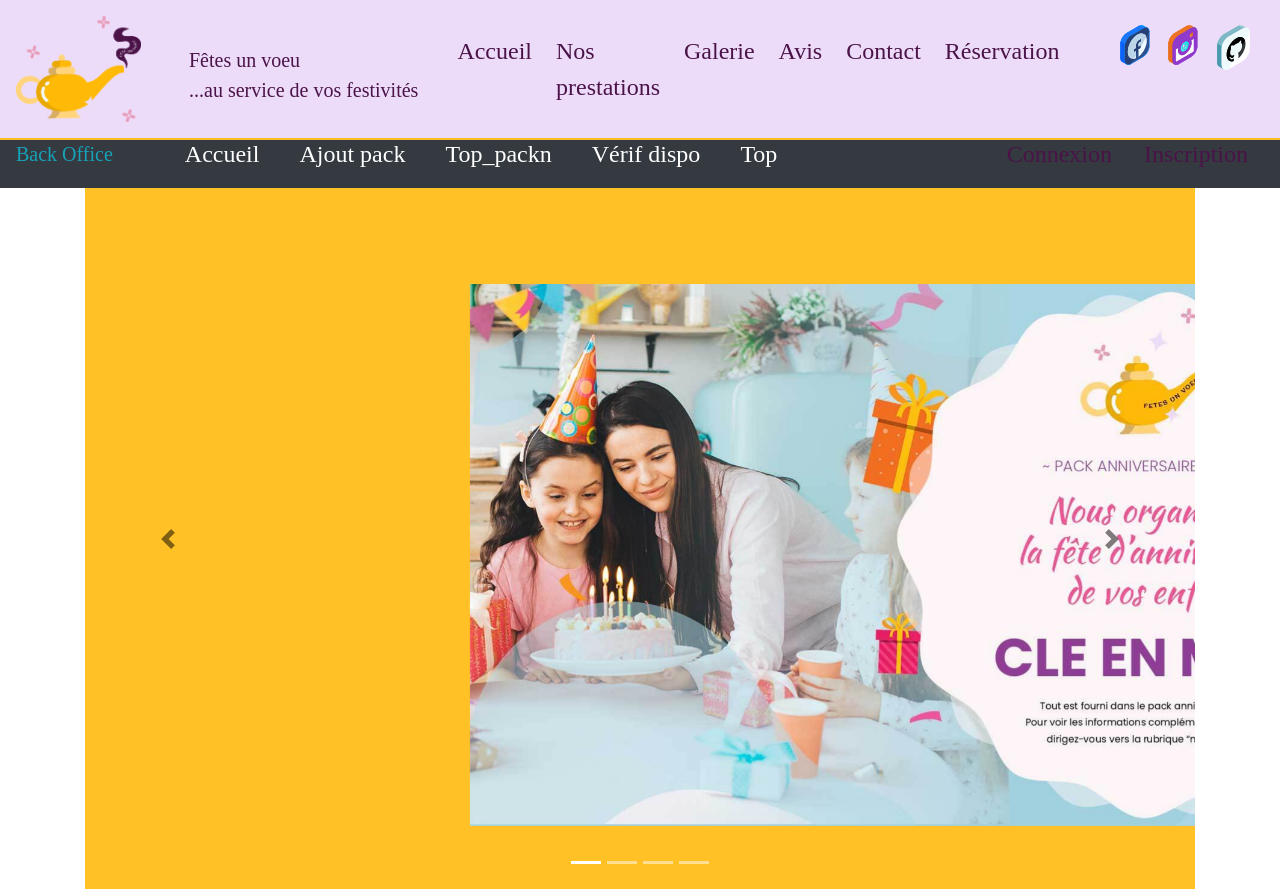
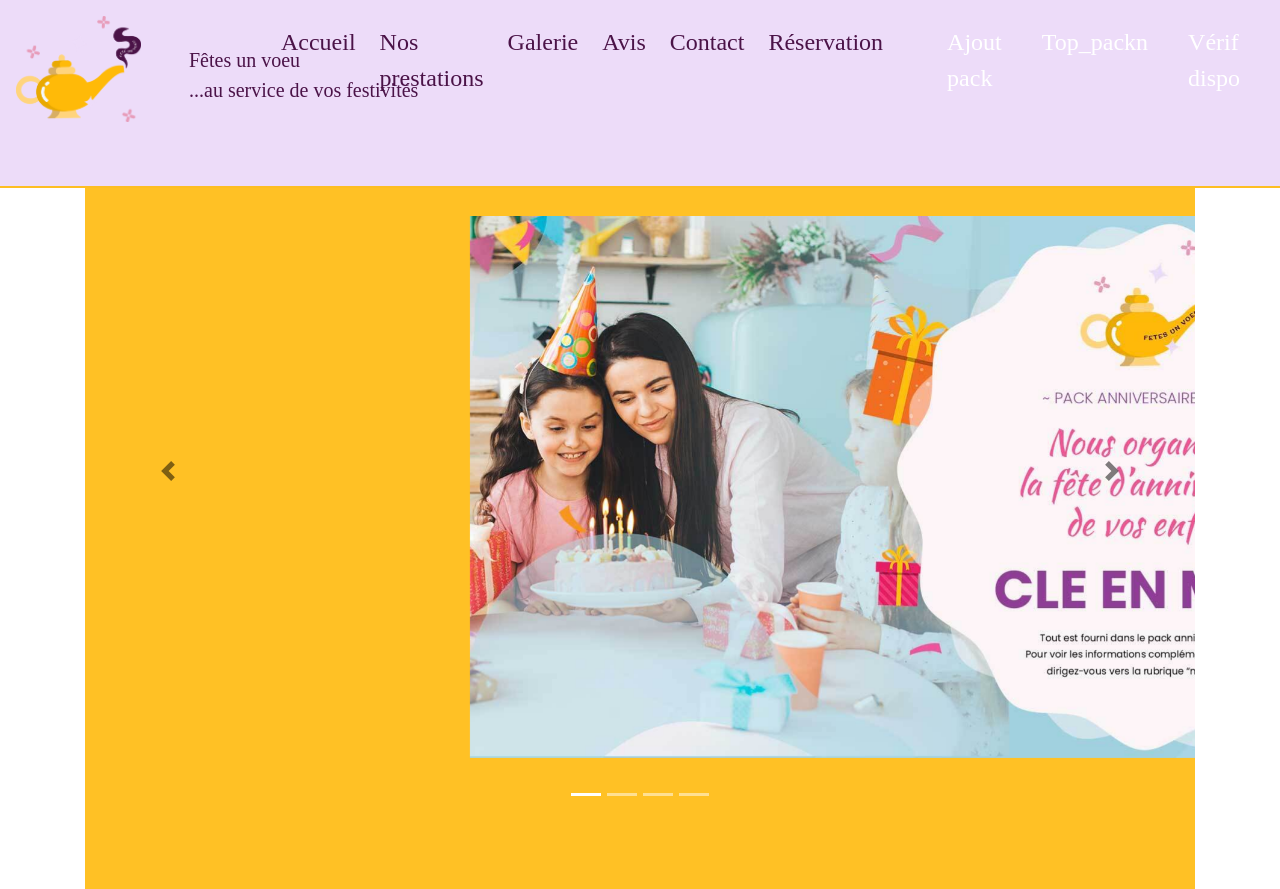
Before and after one commit to PriscaR78/fetes_un_voeu, a Symfony app: template templates/front/profil.html.twig in a window 1280 px wide. Shown: the top 889 px of the page. Run offline with Twig, Linux system fonts and the light colour scheme; the template is opened without the code that fills it, so the values that code supplies are empty; some libraries are stand-ins or nearby versions; some web fonts are replaced.

Commit message:
« modifs_prisca »

```diff
--- a/templates/base.html.twig
+++ b/templates/base.html.twig
@@ -40,9 +40,7 @@
 
            {% endblock %}
 	</head>
-	<body>
-
-		<header>
+	<header>
 
     <nav class="d-flex navbar-default navbar-expand-md fixed-top p-3 ">
 				<div><a href="/prisca"> <img src={{asset('images/imagesUpload/logo/logo_fetes_un_voeu.png')}} alt="Logo fête un voeu" width="125">
@@ -81,36 +79,6 @@
 					</a>
 				</li>
 
-				<!-- Section: Social media -->
-
-				<a href="https://www.facebook.com/fetesvosvoeux" target="blank"><img src="{{asset('/images/imagesUpload/icones/facebook.svg')}}" width="40em" height="40em" class="mr-2"></img></a>
-				<a href="https://www.instagram.com/fetes_unvoeu/?hl=fr" target="blank"><img src="{{asset('/images/imagesUpload/icones/instagram-orange.svg')}}" width="40em" height="40em" class="mr-2" ></img></a>
-				<a href="https://github.com/PriscaR78/fetes_un_voeu" target="blank"><img src="{{asset('/images/imagesUpload/icones/github-border-dark.svg')}}" width="45em" height="45em" class="mr-5"></img></a>
-
-
-					<li class="nav-item active mr-2">
-					<a href=""><img class="bd-placeholder-img rounded-circle" width="50" height="50" src={{asset('/images/imagesUpload/icones/fem.jpeg')}} role="img" aria-label="profil">
-					</a></img>
-
-
-			</ul>
-
-</div>
- </nav>
-
-
-    <nav class="navbar navbar-expand-lg navbar-light bg-dark">
-        <a class="navbar-brand text-info" href="{{ path('home')}}">Back Office</a>
-        <button class="navbar-toggler" type="button" data-toggle="collapse" data-target="#navbarSupportedContent"
-                aria-controls="navbarSupportedContent" aria-expanded="false" aria-label="Toggle navigation">
-            <span class="navbar-toggler-icon"></span>
-        </button>
-
-        <div class="collapse navbar-collapse ml-5" id="navbarSupportedContent">
-            <ul class="navbar-nav mr-auto">
-                <li class="nav-item active mr-4">
-                    <a class="nav-link text-white" href="{{ path('home')}} ">Accueil</a>
-                </li>
                 <li class="nav-item active mr-4">
                     <a class="nav-link text-white" href="{{ path('ajout_pack')}} ">Ajout pack</a>
                 </li>
@@ -124,8 +92,18 @@
                     <a class="nav-link text-white" href="{{ path('top_pack')}}">Top</a>
                 </li>
 
-            </ul>
-            {% if app.user %}
+				<!-- Section: Social media -->
+
+				<a href="https://www.facebook.com/fetesvosvoeux" target="blank"><img src="{{asset('/images/imagesUpload/icones/facebook.svg')}}" width="40em" height="40em" class="mr-2"></img></a>
+				<a href="https://www.instagram.com/fetes_unvoeu/?hl=fr" target="blank"><img src="{{asset('/images/imagesUpload/icones/instagram-orange.svg')}}" width="40em" height="40em" class="mr-2" ></img></a>
+				<a href="https://github.com/PriscaR78/fetes_un_voeu" target="blank"><img src="{{asset('/images/imagesUpload/icones/github-border-dark.svg')}}" width="45em" height="45em" class="mr-5"></img></a>
+
+
+					<li class="nav-item active mr-2">
+					<a href=""><img class="bd-placeholder-img rounded-circle" width="50" height="50" src={{asset('/images/imagesUpload/icones/fem.jpeg')}} role="img" aria-label="profil">
+					</a></img>
+
+	 {% if app.user %}
                 <div class="nav-item dropdown my-2 my-lg-0 mr-5">
                     <a class="nav-link dropdown-toggle text-white" href="#" id="navbarDropdown" role="button"
                        data-toggle="dropdown" aria-haspopup="true" aria-expanded="false">
@@ -146,14 +124,14 @@
                 <a class="nav-link " href="{{path('login')}}">Connexion</a>
                 <a class="nav-link " href="{{ path('inscription') }}">Inscription</a>
             {% endif %}
-        </div>
-    </nav>
+			</ul>
+
+</div>
+ </nav>
+
 </header>
-
+<body>
     <div class="container">
-
-
-
 
 <main role="main">
 <div id="myCarousel" class="carousel slide img-fluid mx-auto" data-ride="carousel"><ol class="carousel-indicators">
@@ -198,7 +176,7 @@ Fêtes un voeu, au service de vos festivités !</p></div></div><br>
 
 <!-- Marketing messaging and featurettes
 					    ================================================== --><!-- Wrap the rest of the page in another container to center all the content. -->
-						<div class="container marketing">{% block content %}{% endblock %} </div><!-- /.container --><!-- FOOTER --><!-- RENSEIGNEMENYS --><!-- Footer -->
+						<div class="container marketing">{% block content %}{% endblock %} </div>
 <footer class="text-center bg-light text-muted "> <!-- CONTACT -->
 <div class="mb-5 p-3 shadow m-4 ">
 <div class="align-content-center">
@@ -296,17 +274,6 @@ class="col-md-4 col-lg-3 col-xl-3 mx-auto mb-4">
 		</div></footer>
 
 
-
-        {% for message in app.flashes('success') %}
-            <div class="col-md-6 bg-secondary p-4 rounded mx-auto text-center text-white mb-3">
-                {{ message }}
-            </div>
-        {% endfor %}
-
- {% block body %}
-
-        {% endblock %}
-
         {% block javascripts %}
             <script src="https://code.jquery.com/jquery-3.2.1.slim.min.js"
                     integrity="sha384-KJ3o2DKtIkvYIK3UENzmM7KCkRr/rE9/Qpg6aAZGJwFDMVNA/GpGFF93hXpG5KkN"
--- a/templates/prisca/base.html.twig
+++ b/templates/prisca/base.html.twig
@@ -239,4 +239,6 @@ class="col-md-4 col-lg-3 col-xl-3 mx-auto mb-4">
 	<script src="https://code.jquery.com/jquery-3.5.1.slim.min.js"></script>
 	<script src={{asset('assets/js/bootstrap.bundle.js')}}></script>
 	<script src="https://kit.fontawesome.com/e4895b9a2a.js" crossorigin="anonymous"></script>
-	</body></html>
+	</body>
+
+	</html>
```
